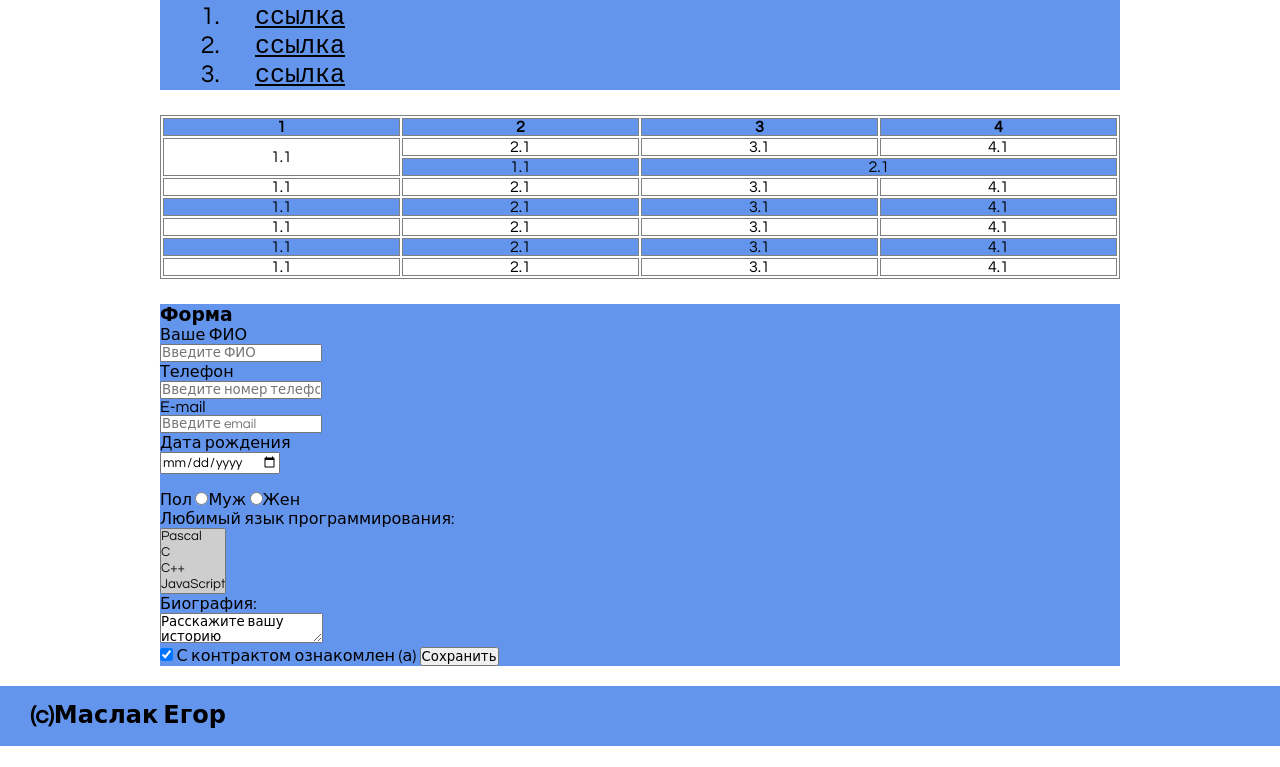
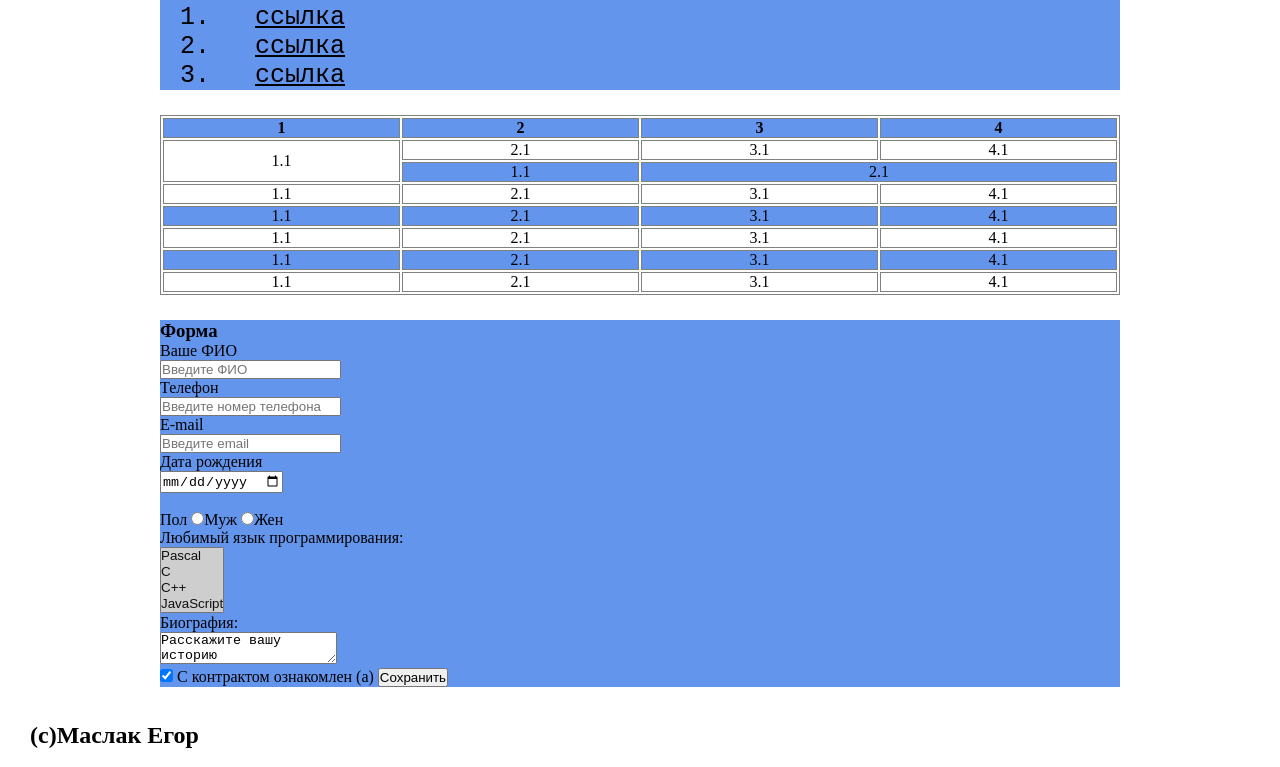
Before and after one commit to Mas-Eg/lab.3.github.io, a plain HTML site: page index.html in a window 1280 px wide. Shown: the part 1032-1799 px from the top of the page. Before the commit the page ends 1778 px from the top, so only its background shows below. Drawn offline with Linux system fonts and the light colour scheme.

Commit message:
style.css

```diff
--- a/style.css
+++ b/style.css
@@ -1,7 +1,6 @@
 *{
     margin: 0;
     padding: 0;
-    font-family: 'Century Gothic', cursive;
 }
 
 body{
@@ -128,7 +127,7 @@ td {
 }
 
 footer{
-    background-color: #6495ED;
+    background-color: solid grey;
     width: 100%;
     height: 60px;
 }
@@ -161,7 +160,7 @@ footer{
         position: absolute;
         float: right;
         margin: 20px;
-        max-width: 520px;
+        max-width: 600px;
         width: 100%;
         flex-direction: row;
         color: black;
```
